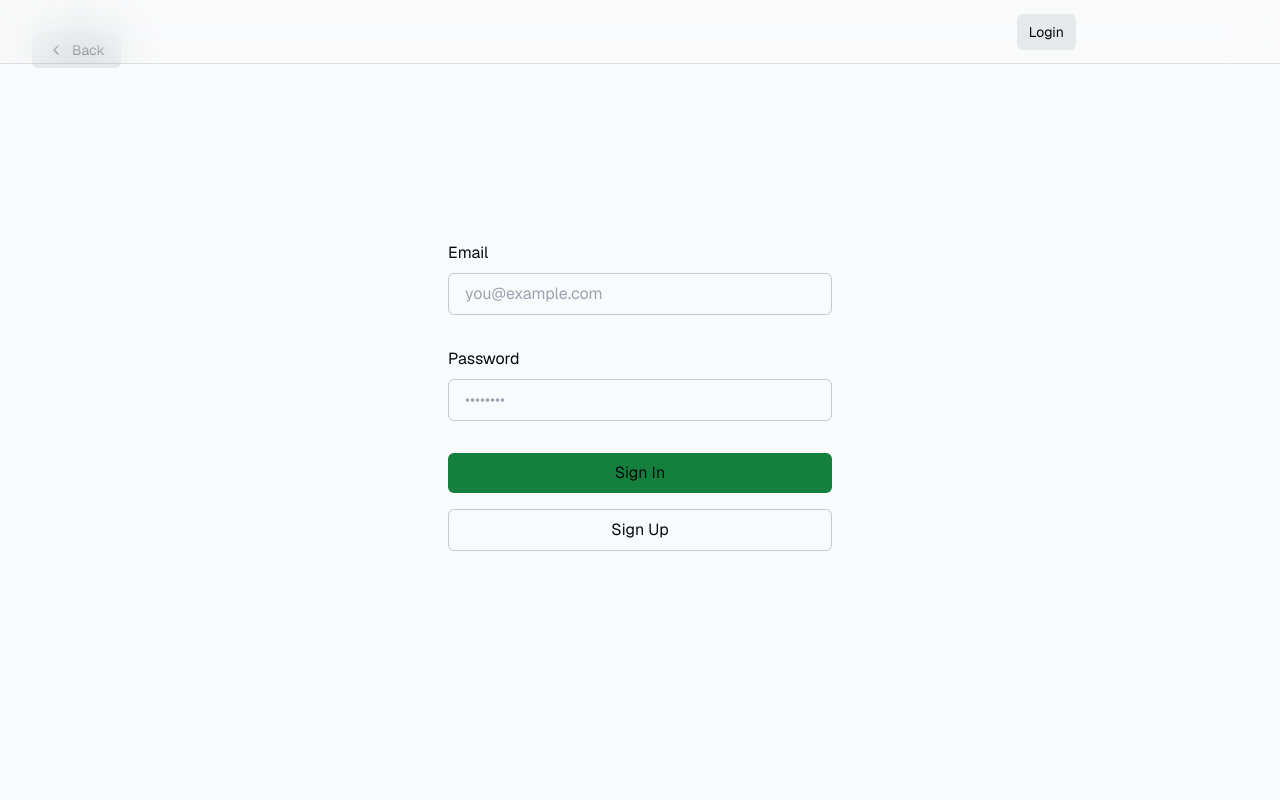
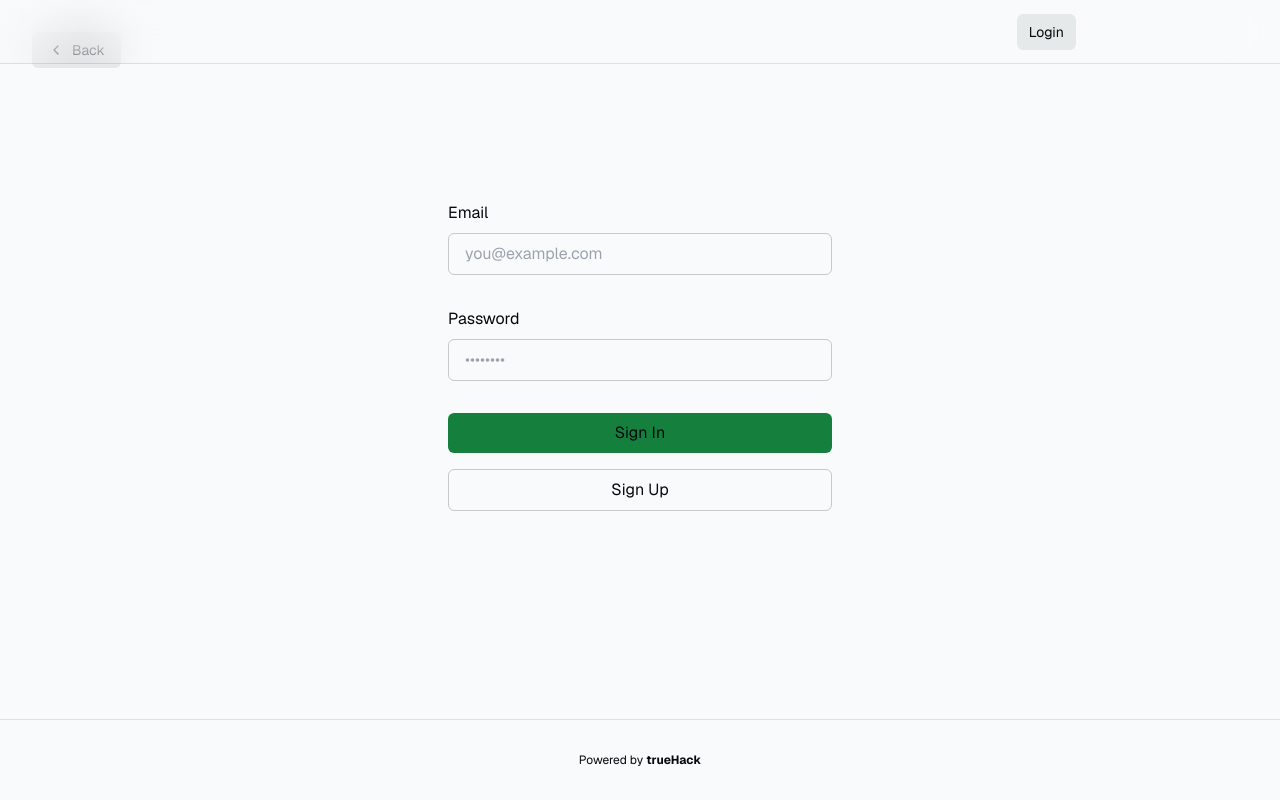
Before and after one commit to OlegKipchatov/wishlist, a Next.js app: page /login in a window 1280 px wide. Built offline with nearby package versions, Linux system fonts and the light colour scheme; no server answers.

Commit message:
Improve layout

```diff
--- a/app/layout.tsx
+++ b/app/layout.tsx
@@ -23,6 +23,19 @@ export default async function RootLayout({
         <main className="min-h-screen flex flex-col items-center">
           <Header />
           {children}
+          <footer className="w-full border-t border-t-foreground/10 p-8 flex justify-center text-center text-xs">
+            <p>
+              Powered by{" "}
+              <a
+                href="https://supabase.com/?utm_source=create-next-app&utm_medium=template&utm_term=nextjs"
+                target="_blank"
+                className="font-bold hover:underline"
+                rel="noreferrer"
+              >
+                trueHack
+              </a>
+            </p>
+          </footer>
         </main>
       </body>
     </html>
--- a/app/page.tsx
+++ b/app/page.tsx
@@ -1,9 +1,6 @@
-
 import { cookies } from "next/headers";
 import { createClient } from "@/utils/supabase/server";
 import { isAuthUser } from "@/utils/supabase/requests";
-import ListItems from "@/components/ListItems";
-import AddCard from "@/components/AddCard";
 import { redirect } from "next/navigation";
 
 export default async function Index() {
@@ -17,27 +14,6 @@ export default async function Index() {
 
   return (
     <div className="flex-1 w-full flex flex-col gap-4 items-center">
-      {/* <div className="w-full max-w-2xl space-y-8 p-4 sm:p-8 pt-14 sm:pt-20">
-        {isAuthuser &&
-          <>
-            <AddCard />
-            <ListItems />
-          </>}
-      </div> */}
-
-      <footer className="w-full border-t border-t-foreground/10 p-8 flex justify-center text-center text-xs">
-        <p>
-          Powered by{" "}
-          <a
-            href="https://supabase.com/?utm_source=create-next-app&utm_medium=template&utm_term=nextjs"
-            target="_blank"
-            className="font-bold hover:underline"
-            rel="noreferrer"
-          >
-            trueHack
-          </a>
-        </p>
-      </footer>
     </div>
   );
 }
```
